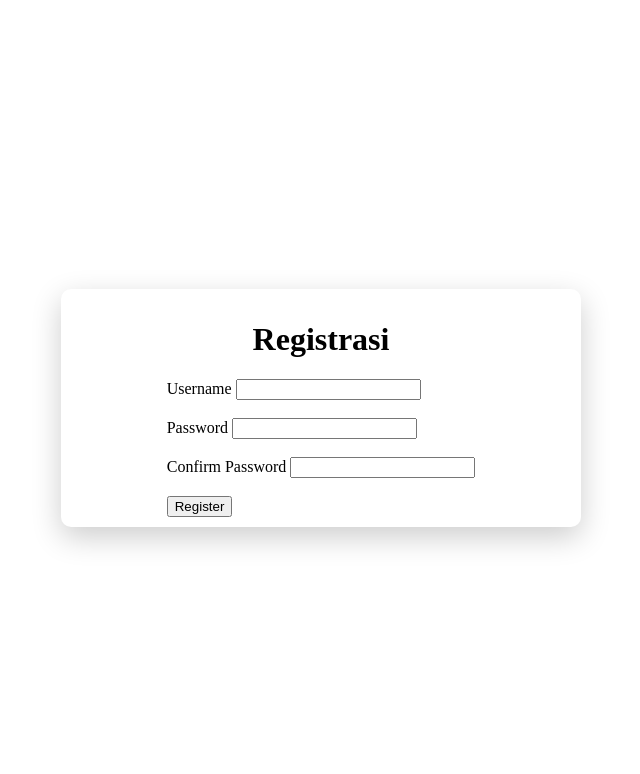
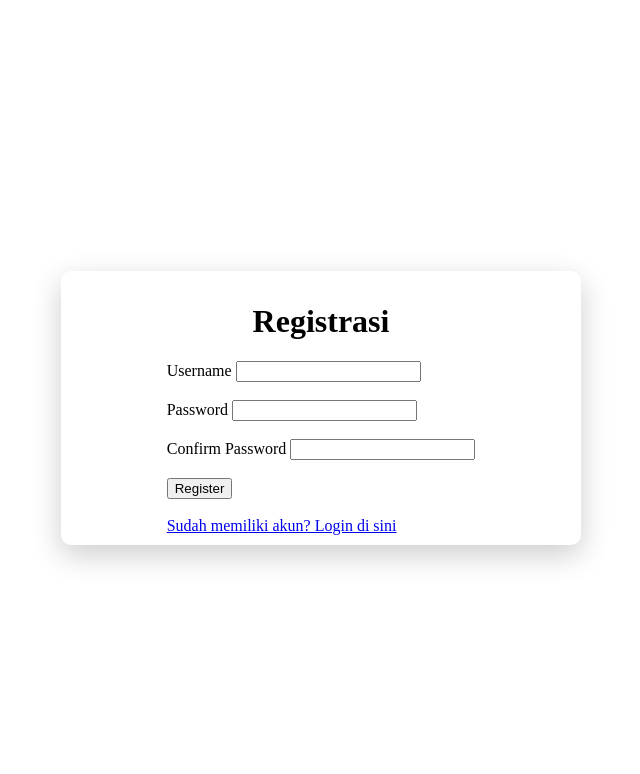
Before and after one commit to 124250012-dot/BrewSociety, a PHP site: page /registrasi.php in a window 1280 px wide. Shown: the top 774 px of the page, without its empty margins (319-959 px from the left). Run offline with PHP 8.4, Linux system fonts and the light colour scheme.

Commit message:
update css
Co-authored-by: Copilot <copilot@github.com>

```diff
--- a/login.php
+++ b/login.php
@@ -29,8 +29,9 @@
              <input type="submit" value="Login"> <br> <br>
 
              <a href="registrasi.php">Belum memiliki akun? Registrasi di sini</a>
+
+            </form>
       </div>
     </div>
-    </form>
 </body>
 </html>
--- a/registrasi.php
+++ b/registrasi.php
@@ -6,6 +6,7 @@
     <title>Registrasi</title>
     <link rel="stylesheet" href="style.css">
 </head>
+
 <body>
     <div class="container-regis">
         <div class="regis-card">
@@ -20,10 +21,11 @@
               <label>Confirm Password</label>
               <input type="password" id="confirm_password" name="confirm_password" required><br><br>
 
-        <input type="submit" value="Register">
+              <input type="submit" value="Register"> <br><br>
 
+              <a href="login.php">Sudah memiliki akun? Login di sini</a>
+            </form>
         </div>
     </div>
-    </form>
 </body>
 </html>
--- a/style.css
+++ b/style.css
@@ -10,13 +10,11 @@
   font-style: normal;
 }
 
-
 body {
     min-height: 100vh;
     display: flex;
     flex-direction: column;
 }
-
 
 .hero {
     background-image: url(https://i.pinimg.com/1200x/2b/5f/43/2b5f43b39083af8dffc4b6f0dcebc4c8.jpg);
@@ -67,16 +65,18 @@ body {
     max-height: 400px;
     box-shadow: 0 10px 30px rgba(0, 0, 0, 0.2);
 }
+
 .container-login{
     display: flex;
     justify-content: center;
     align-items: center;
     min-height: 100vh;
 }
+
 .login-card{
     display: flex;
     flex-direction: column;
-    background-color: white;
+    background-color:white;
     width: 500px;
     align-items: center;
     box-shadow: 0 10px 30px rgba(0, 0, 0, 0.2);
```
Also changed, not shown: index.php (+3 -5 lines). Lines whose indentation alone changed are shown as unchanged.
